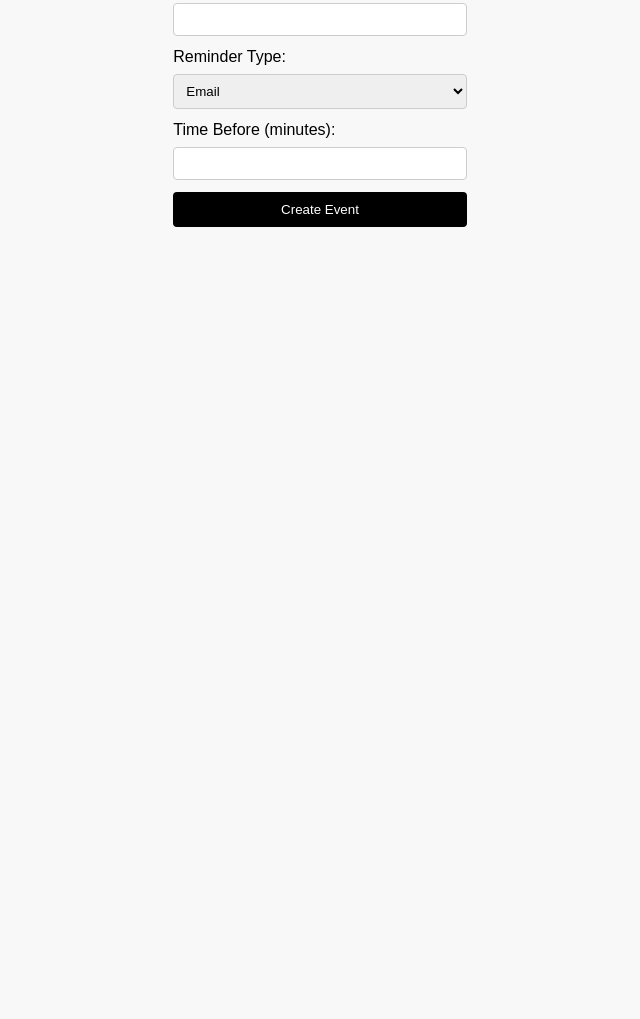
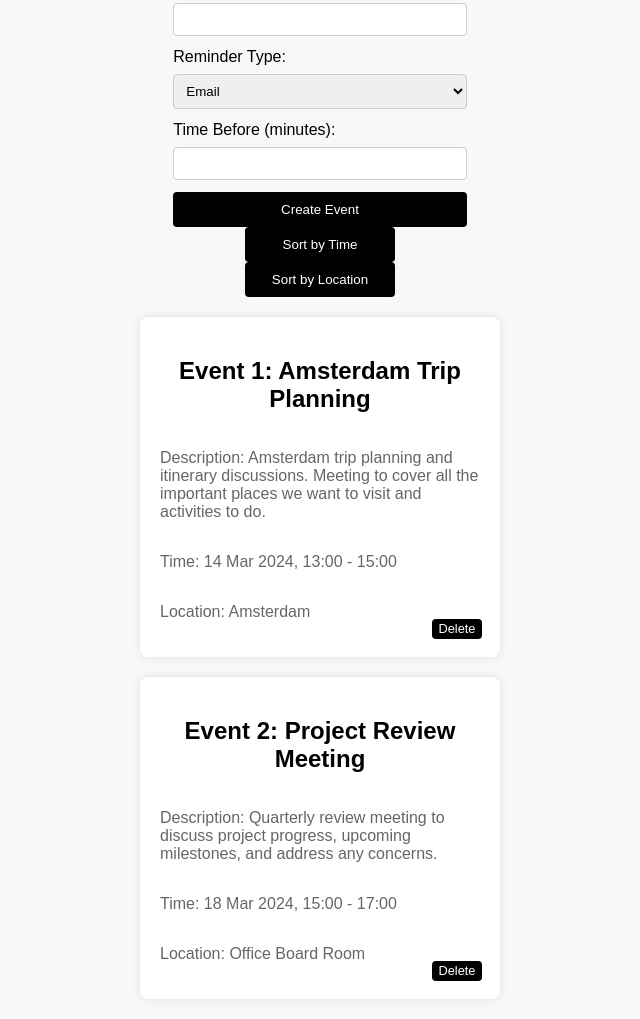
Before and after one commit to devops-event-project/front-end-server, a website: page src/public/index.html in a window 1280 px wide. Shown: the part 499-1518 px from the top of the page, without its empty margins (320-960 px from the left). Before the commit the page ends 800 px from the top, so only its background shows below. Drawn offline with Linux system fonts and the light colour scheme.

Commit message:
[feature] event display, event sorting by time and location, event loading, event deletion, events styled in monochrome

```diff
--- a/src/public/event_info.js
+++ b/src/public/event_info.js
@@ -4,8 +4,40 @@ document.addEventListener('DOMContentLoaded', (event) => {
     });
 });
 
-let events = [];
+let events = [
+    {
+        attendees: "a@gmail.com",
+        description: "Amsterdam trip planning and itinerary discussions. Meeting to cover all the important places we want to visit and activities to do.",
+        endDateTime: "2024-03-14T15:00",
+        location: "Amsterdam",
+        reminderType: "email",
+        startDateTime: "2024-03-14T13:00",
+        timeBefore: "30",
+        title: "Amsterdam Trip Planning",
+        userId: 1234
+    },
+    {
+        attendees: "b@example.com, c@example.com",
+        description: "Quarterly review meeting to discuss project progress, upcoming milestones, and address any concerns.",
+        endDateTime: "2024-03-18T17:00",
+        location: "Office Board Room",
+        reminderType: "email",
+        startDateTime: "2024-03-18T15:00",
+        timeBefore: "15",
+        title: "Project Review Meeting",
+        userId: 5678
+    }
+];
 
+window.onload = function() {
+    // Load saved events from localStorage
+    const savedEvents = localStorage.getItem('events');
+    if (savedEvents) {
+        events = JSON.parse(savedEvents);
+    }
+
+    displayEvents();
+};
 
 function submitForm() {
     const form = document.getElementById('calendarForm');
@@ -31,22 +63,31 @@ function submitForm() {
     console.log('JSON', events)
 
     // Send the JSON data using Fetch API
-    fetch('your-endpoint-url', {
-        method: 'POST',
-        headers: {
-            'Content-Type': 'application/json', // Indicate that we're sending JSON data
-        },
-        body: json, // Send the JSON string
-    }).then(response => {
-        if (response.ok) {
-            return response.json(); // Assuming the server responds with JSON
-        }
-        throw new Error('Network response was not ok.');
-    }).then(data => {
-        console.log('Success:', data);
-    }).catch(error => {
-        console.error('There has been a problem with your fetch operation:', error);
-    });
+    // fetch('your-endpoint-url', {
+    //     method: 'POST',
+    //     headers: {
+    //         'Content-Type': 'application/json', // Indicate that we're sending JSON data
+    //     },
+    //     body: json, // Send the JSON string
+    // }).then(response => {
+    //     if (response.ok) {
+    //         return response.json(); // Assuming the server responds with JSON
+    //     }
+    //     throw new Error('Network response was not ok.');
+    // }).then(data => {
+    //     console.log('Success:', data);
+    // }).catch(error => {
+    //     console.error('There has been a problem with your fetch operation:', error);
+    // });
+    // Convert events array to a string and save in localStorage
+    localStorage.setItem('events', JSON.stringify(events));
+    console.log('EVENTS LIST', events);
+    form.reset();
+
+    displayEvents(); // Call this function to update the UI with the latest events
+
+
+
 }
 
 function generateRandomUserID() {
@@ -54,3 +95,59 @@ function generateRandomUserID() {
     // Adjust the range according to your needs
     return Math.floor(Math.random() * 10000) + 1;
 }
+
+function sortEvents(criteria) {
+    if (criteria === 'time') {
+        // Sort by startDateTime
+        events.sort((a, b) => new Date(a.startDateTime) - new Date(b.startDateTime));
+    } else if (criteria === 'location') {
+        // Sort alphabetically by location
+        events.sort((a, b) => a.location.localeCompare(b.location));
+    }
+
+    displayEvents(); // Re-display the events after sorting
+}
+
+function displayEvents() {
+    const container = document.getElementById('eventsContainer');
+    container.innerHTML = ''; // Clear previous content
+
+    events.forEach((event, index) => {
+        // Format start and end times
+        const startTime = new Date(event.startDateTime).toLocaleString('en-GB', {
+            day: '2-digit', month: 'short', year: 'numeric',
+            hour: '2-digit', minute: '2-digit', hour12: false
+        });
+        const endTime = new Date(event.endDateTime).toLocaleString('en-GB', {
+            hour: '2-digit', minute: '2-digit', hour12: false
+        });
+
+        const eventBox = document.createElement('div');
+        eventBox.className = 'eventBox';
+        eventBox.innerHTML = `
+            <h2>Event ${index + 1}: ${event.title}</h2>
+            <p>Description: ${event.description}</p>
+            <p>Time: ${startTime} - ${endTime}</p>
+            <p>Location: ${event.location}</p>
+            <button onclick="deleteEvent(${index})" class="delete-btn">Delete</button>
+        `;
+        container.appendChild(eventBox);
+    }); // <button onclick="editEvent(${index})" class="edit-btn">Edit</button>
+}
+
+
+function deleteEvent(index) {
+    // Confirm before deleting
+    if (!confirm("Are you sure you want to delete this event?")) {
+        return;
+    }
+
+    // Remove the event at the given index
+    events.splice(index, 1);
+
+    // Update localStorage with the new list of events
+    localStorage.setItem('events', JSON.stringify(events));
+
+    // Re-display the updated list of events
+    displayEvents();
+}
--- a/src/public/event_page_style.css
+++ b/src/public/event_page_style.css
@@ -61,3 +61,58 @@ button {
 button:hover {
     background-color: #222; /* Darker black on hover */
 }
+
+
+/*
+*/
+
+
+.eventBox {
+    position: relative;
+
+    background-color: #fff; /* White background */
+    padding: 20px; /* Ample padding for content */
+    margin: 20px auto; /* Margin for spacing around boxes and centering */
+    border-radius: 8px; /* Rounded corners for a softer look */
+    box-shadow: 0 0 10px rgba(0, 0, 0, 0.1); /* Subtle shadow for depth */
+    width: 500px; /* Stable and large fixed width */
+    text-align: left; /* Aligns text to the left for readability */
+    display: flex; /* Ensures content inside is flexibly laid out */
+    flex-direction: column; /* Stacks content vertically */
+    justify-content: start; /* Aligns content to the start of the flex direction */
+    align-items: flex-start; /* Aligns items to the start of their container */
+}
+
+
+.eventBox {
+    /* Existing styles */
+    width: 100%; /* Full width of the container */
+    max-width: 320px; /* Maximum width */
+    margin-bottom: 20px; /* Increase spacing between boxes */
+}
+.eventBox p {
+    color: #666;
+}
+
+
+
+
+
+.delete-btn {
+    position: absolute;
+    bottom: 5px; /* Adjust as needed for spacing from the bottom */
+    right: 5px; /* Adjust as needed for spacing from the right */
+    padding: 2px 5px; /* Adjust based on your preference */
+    font-size: 0.8em; /* Smaller font size */
+    cursor: pointer;
+
+    padding: 2px 5px; /* Smaller padding */
+    font-size: 0.8em; /* Smaller font size */
+    width: auto; /* Auto width based on content, remove if you want explicit width */
+    height: auto; /* Auto height based on content, remove if you want explicit height */
+    line-height: 1; /* Adjust line height to ensure button is not too tall */
+    margin: 13px; /* Less margin around the button */
+    min-width: 50px; /* Minimum width to ensure button is not too small */
+    min-height: 20px; /* Minimum height to ensure button is not too small */
+    cursor: pointer; /* Change cursor to pointer to indicate clickable */
+    }
--- a/src/public/index.html
+++ b/src/public/index.html
@@ -40,6 +40,11 @@
     <button type="button" onclick="submitForm()">Create Event</button>
 </form>
 
+<button onclick="sortEvents('time')" style="width: 150px;">Sort by Time</button>
+<button onclick="sortEvents('location')" style="width: 150px;">Sort by Location</button>
+
+<div id="eventsContainer"></div>
+
 <script src="event_info.js"></script>
 
 </body>
```
